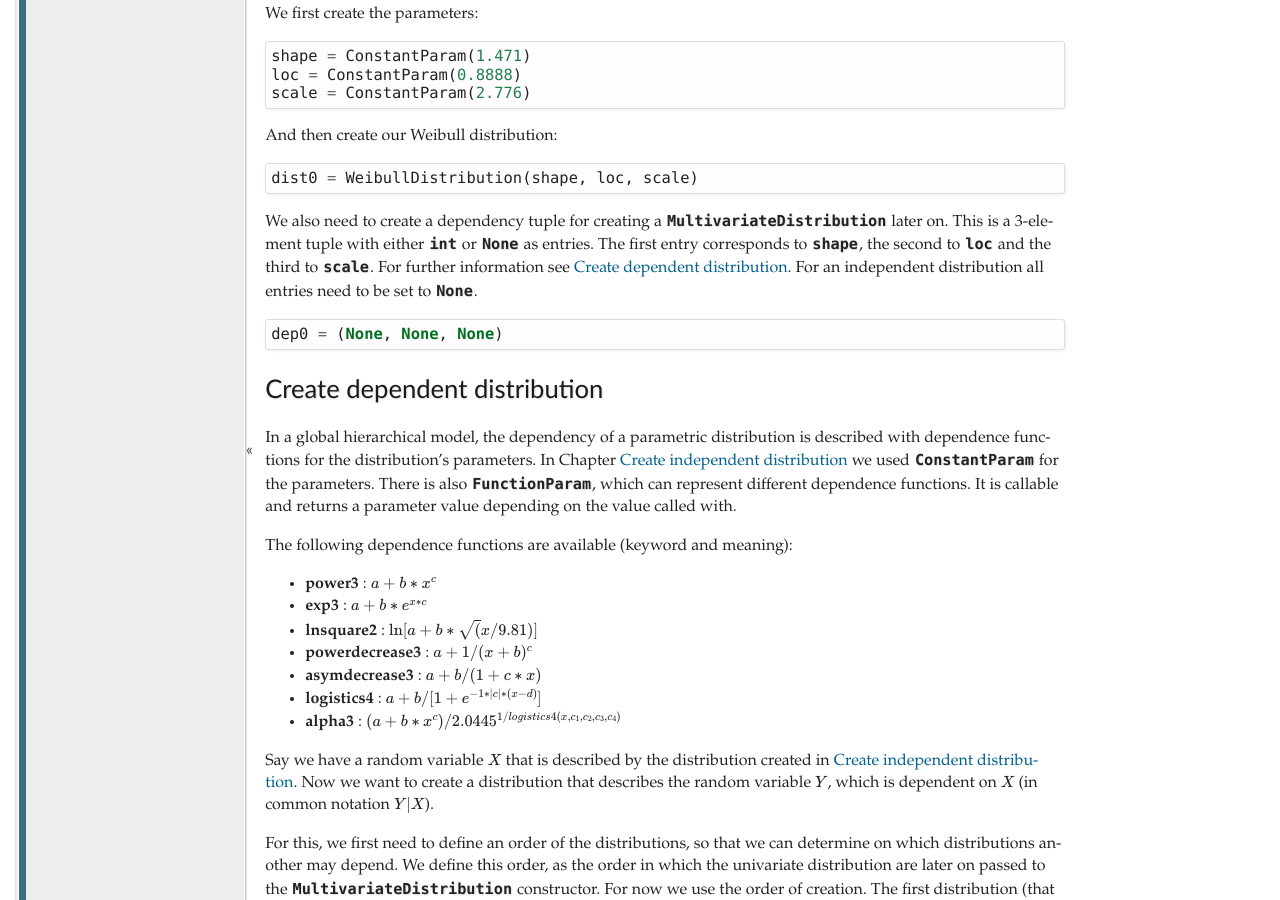
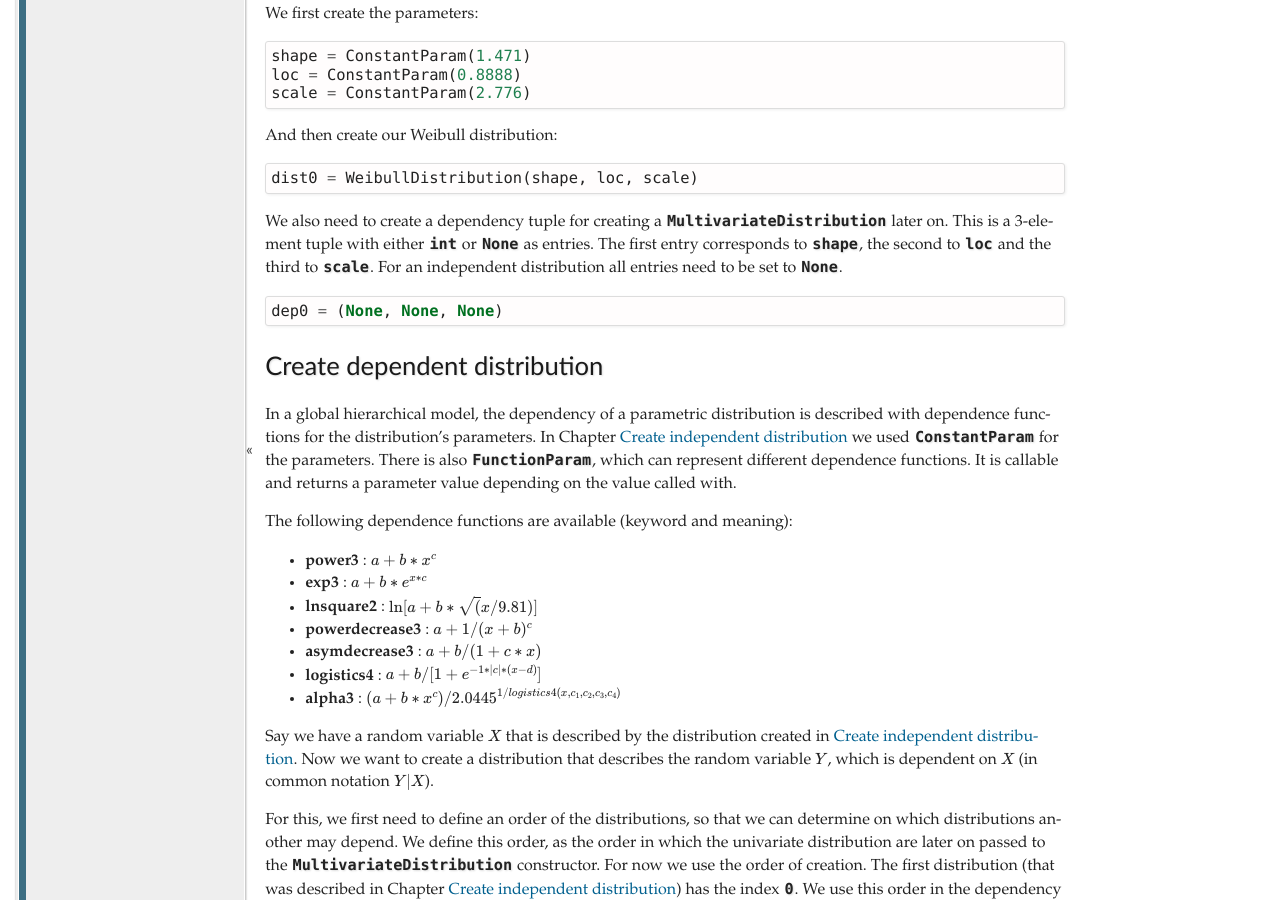
Before and after one commit to virocon-organization/virocon, a Sphinx documentation site: the page built from docs/jointdistribution_and_contours.rst, in a window 1280 px wide and 900 px high, scrolled down 1556 px. Built offline with Sphinx 7.4.7, drawn with Linux system fonts in a browser that asks for light colours.

Commit message:
Remove unnecessary text.

```diff
--- a/docs/jointdistribution_and_contours.rst
+++ b/docs/jointdistribution_and_contours.rst
@@ -93,7 +93,7 @@ We also need to create a dependency tuple for creating a
 :class:`~viroconcom.distribution.MultivariateDistribution` later on.
 This is a 3-element tuple with either ``int`` or ``None`` as entries.
 The first entry corresponds to ``shape``, the second to ``loc`` and the third
-to ``scale``. For further information see :ref:`create-dependent-dist`.
+to ``scale``.
 For an independent distribution all entries need to be set to ``None``. ::
 
     dep0 = (None, None, None)
```
